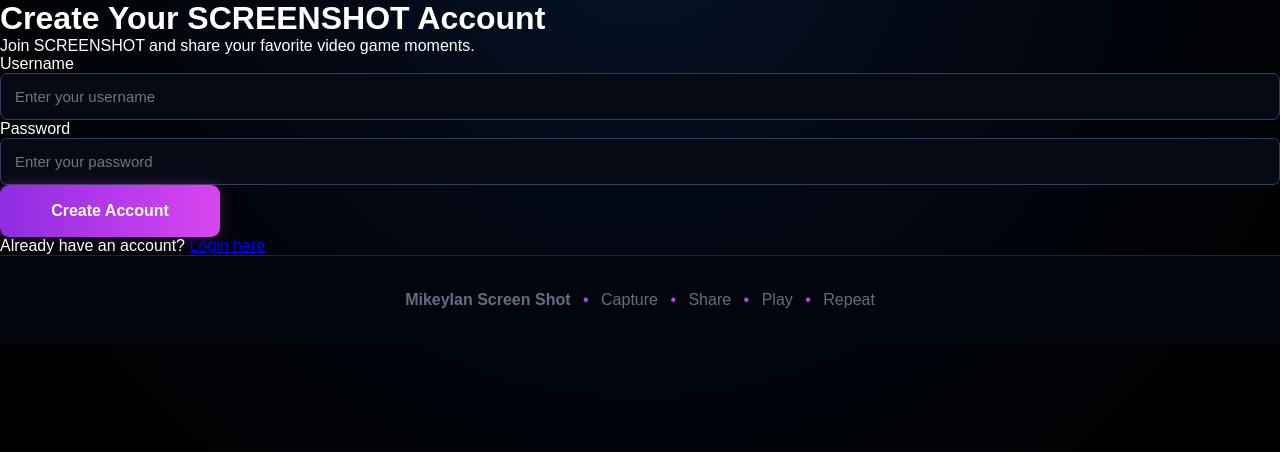
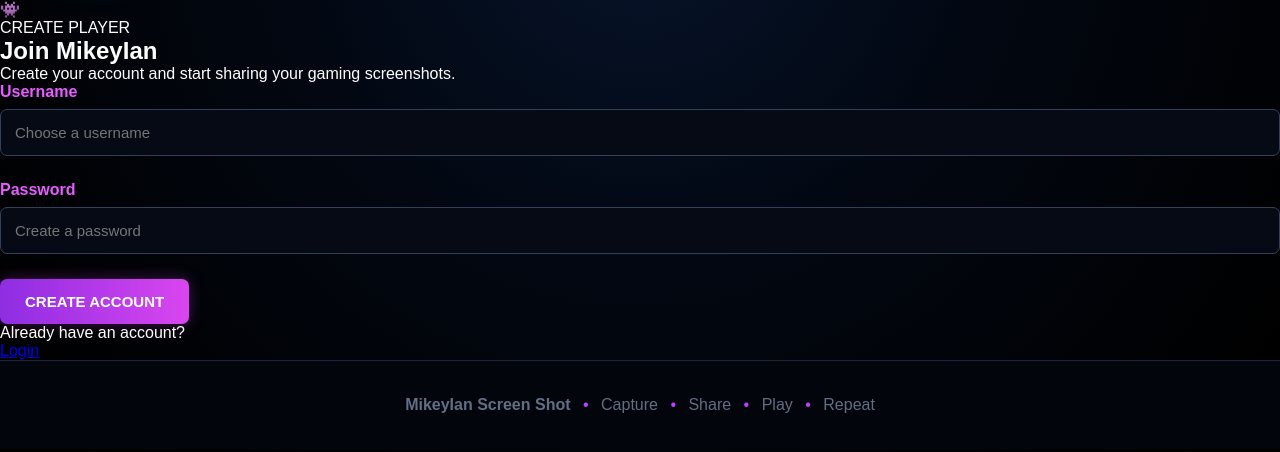
Before and after one commit to MikeyIan/screenshot, a Flask app: page /register in a window 1280 px wide. Shown: the part 85-537 px from the top of the page. Run offline with Flask 3, Linux system fonts and the light colour scheme; some libraries are stand-ins or nearby versions.

Commit message:
Revise registration page for clarity and design
Updated the registration page layout and content.

```diff
--- a/templates/register.html
+++ b/templates/register.html
@@ -2,138 +2,86 @@
 
 {% block content %}
 
-<!-- =====================================================
-     SCREENSHOT REGISTRATION PAGE
-     =====================================================
+<section class="auth-page">
 
-     This page allows a new user to create an account.
+    <div class="auth-card">
 
-     The user enters:
-     - Username
-     - Password
+        <div class="auth-icon">
+            👾
+        </div>
 
-     When the user presses Register, the information
-     is sent to the register() function in app.py.
-     ===================================================== -->
-
-
-<div class="form-container">
-
-
-    <!-- =================================================
-         PAGE TITLE
-         ================================================= -->
-
-    <h1>Create Your SCREENSHOT Account</h1>
-
-
-    <p>
-        Join SCREENSHOT and share your favorite
-        video game moments.
+        <p class="auth-label">
+            CREATE PLAYER
         </p>
 
+        <h1>
+            Join MikeyIan
+        </h1>
 
-    <!-- =================================================
-         REGISTRATION FORM
-         ================================================= -->
-
-    <!--
-        method="POST" sends the username and password
-        to our Python Flask application.
-    -->
+        <p class="auth-subtitle">
+            Create your account and start sharing
+            your gaming screenshots.
+        </p>
 
         <form method="POST">
 
-
-        <!-- =============================================
-             USERNAME
-             ============================================= -->
+            <div class="form-group">
 
                 <label for="username">
-
                     Username
-
                 </label>
-
-
-        <!--
-            The name="username" is important.
-
-            It allows app.py to find the username
-            using:
-
-            request.form["username"]
-        -->
 
                 <input
                     type="text"
                     id="username"
                     name="username"
-            placeholder="Enter your username"
+                    placeholder="Choose a username"
+                    autocomplete="username"
                     required
                 >
 
+            </div>
 
-        <!-- =============================================
-             PASSWORD
-             ============================================= -->
+            <div class="form-group">
 
                 <label for="password">
-
                     Password
-
                 </label>
-
-
-        <!--
-            type="password" hides the password while
-            the user types it.
-        -->
 
                 <input
                     type="password"
                     id="password"
                     name="password"
-            placeholder="Enter your password"
+                    placeholder="Create a password"
+                    autocomplete="new-password"
                     required
                 >
 
-
-        <!-- =============================================
-             REGISTER BUTTON
-             ============================================= -->
+            </div>
 
             <button
-            class="button"
                 type="submit"
+                class="auth-submit"
             >
-
-            Create Account
-
+                CREATE ACCOUNT
             </button>
-
 
         </form>
 
-
-    <!-- =================================================
-         LOGIN LINK
-         ================================================= -->
+        <div class="auth-bottom">
 
             <p>
-
                 Already have an account?
+            </p>
 
             <a href="{{ url_for('login') }}">
-
-            Login here
-
+                Login
             </a>
-
-    </p>
-
 
         </div>
 
+    </div>
+
+</section>
 
 {% endblock %}
```
Lines whose indentation alone changed are shown as unchanged.
